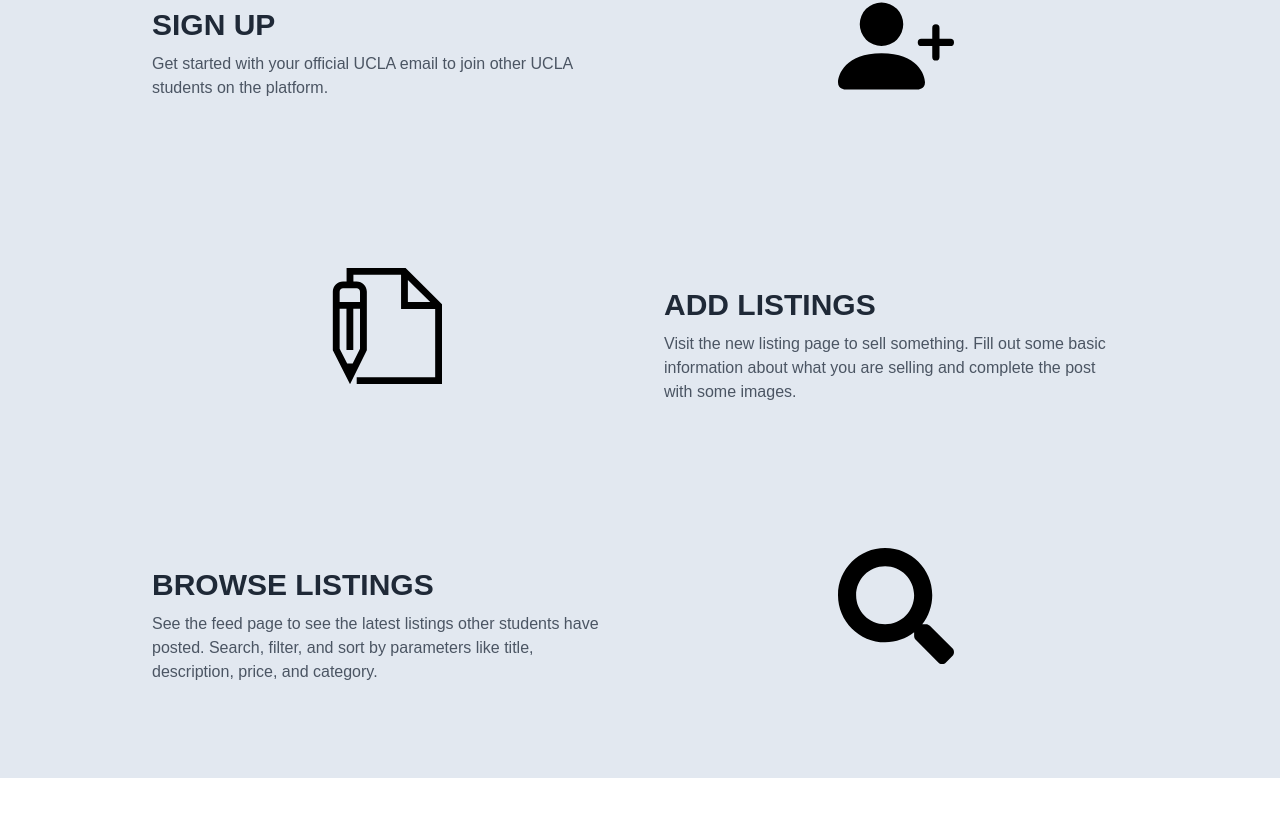
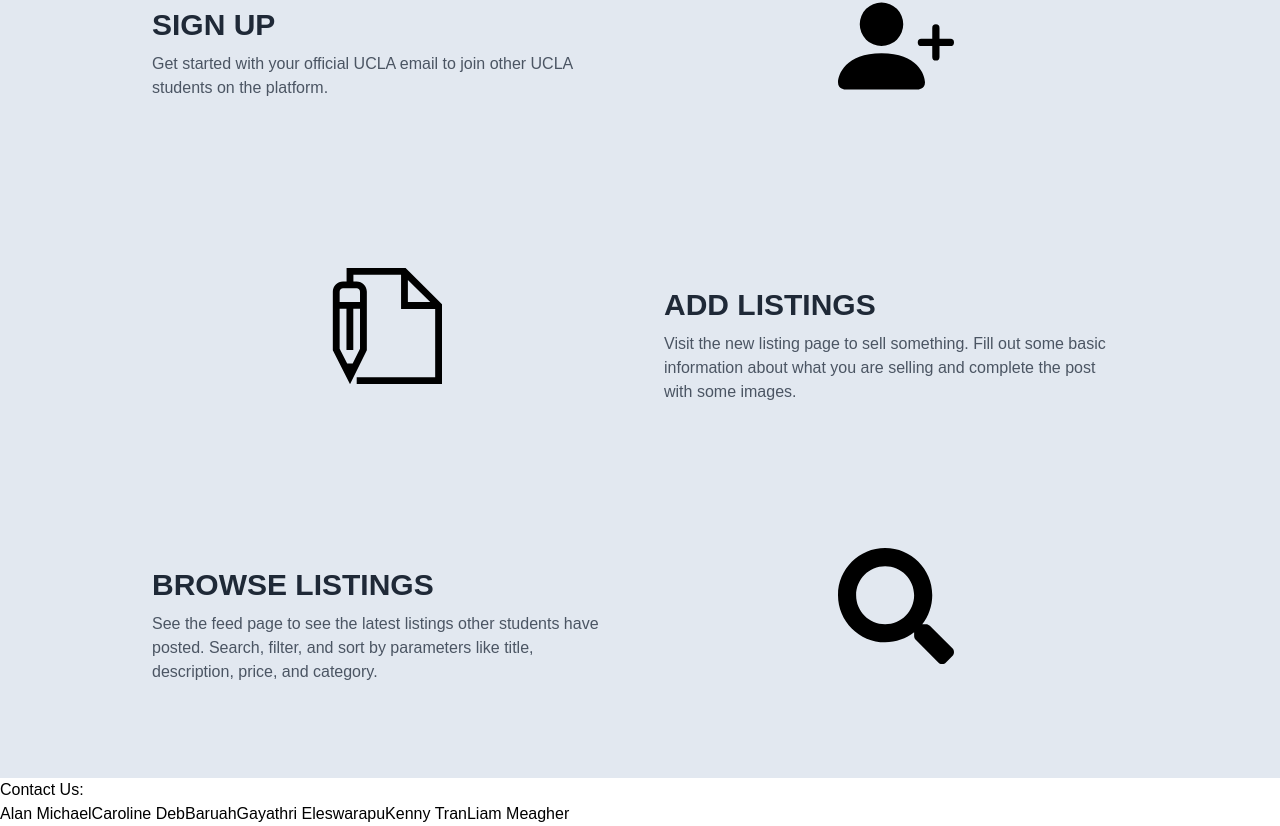
Before and after one commit to Kenny477/ucla-swap, a React (Vite) app in the folder client/: page / in a window 1280 px wide. Shown: the part 978-1804 px from the top of the page. Before the commit the page ends 1756 px from the top, so only its background shows below. Built offline with nearby package versions, Linux system fonts and the light colour scheme; a web font is replaced by a local one.

Commit message:
Each member's name takes you to their github

```diff
--- /dev/null
+++ b/client/src/components/LandingPage/ContactUs.tsx
@@ -0,0 +1,17 @@
+function Contact()
+{
+    return (
+        <div>
+            <h1>
+            Contact Us:
+            </h1>
+            <a href={"https://www.linkedin.com/in/alan-michael-64383b19a/"}>Alan Michael</a>
+            <a href={"https://www.linkedin.com/in/caroline-debbaruah/"}>Caroline DebBaruah</a>
+            <a href={"https://www.linkedin.com/in/gayathri-eleswarapu-1b3a97190/"}>Gayathri Eleswarapu</a>
+            <a href={"https://www.linkedin.com/in/kennethtang0/"}>Kenny Tran</a>
+            <a href={"https://www.linkedin.com/in/liammeagher03/"}>Liam Meagher</a>
+
+        </div>
+    )
+}
+export default Contact;
--- a/client/src/pages/Home.tsx
+++ b/client/src/pages/Home.tsx
@@ -1,11 +1,13 @@
 import Hero from "../components/LandingPage/Hero";
 import Features from "../components/LandingPage/Features";
+import Contact from "../components/LandingPage/ContactUs";
 
 function Home() {
  return (
   <div className="flex flex-col">
 	<Hero />
 	<Features />
+	<Contact/>
   </div>
  );
 };
```
Lines whose indentation alone changed are shown as unchanged.
